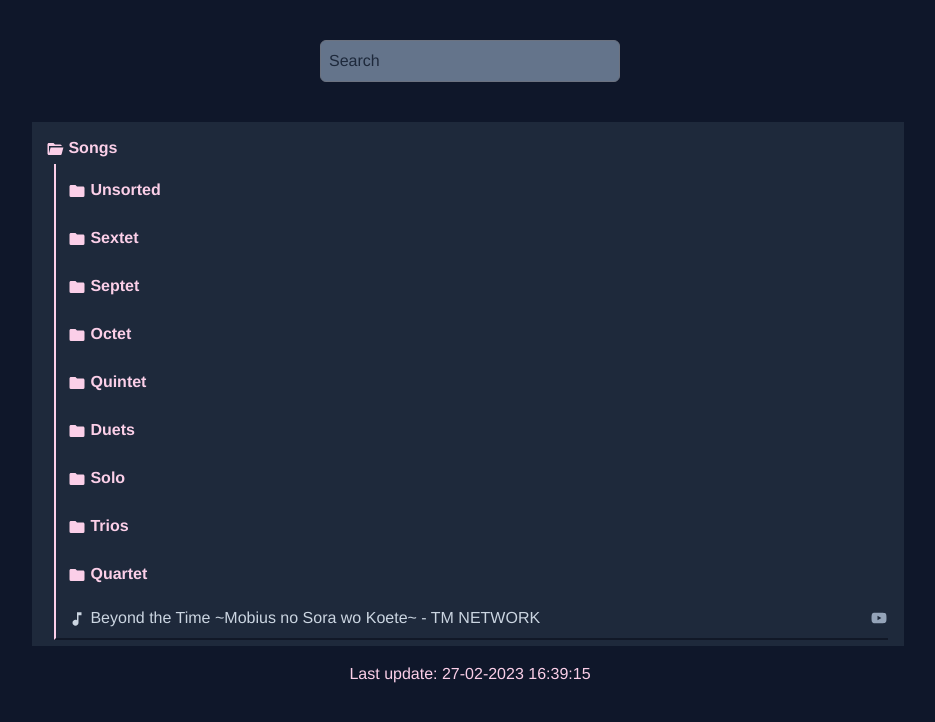
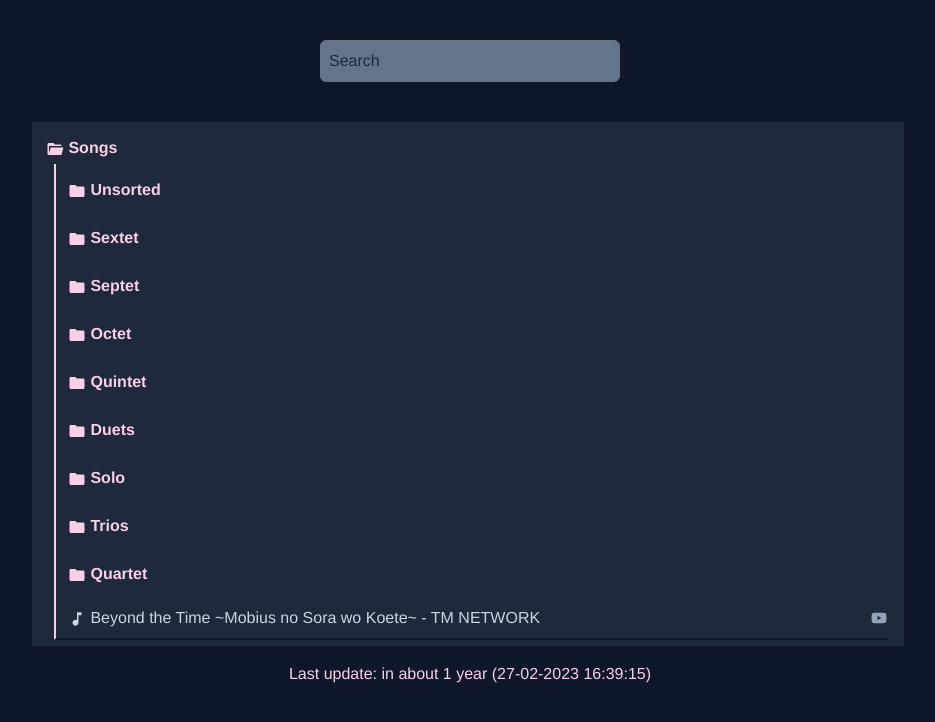
Before and after one commit to pink-papaya/the-papayas, a Vue app: page / in a window 1280 px wide. Shown: the top 722 px of the page, without its empty margins (170-1105 px from the left). Built offline with nearby package versions, Linux system fonts and the light colour scheme.

Commit message:
feat: Add readable time distance since last update

```diff
--- a/src/components/SongLIst.vue
+++ b/src/components/SongLIst.vue
@@ -15,7 +15,7 @@
   >
 
   <footer class="text-shadow px-2 py-4 text-pink-200">
-    Last update: {{ createdAt }}
+    Last update: {{ timeSinceCreate }} ({{ createdAt }})
   </footer>
 </template>
 
@@ -23,7 +23,7 @@
 import { ref, watch } from 'vue';
 import cloneDeep from 'lodash/cloneDeep';
 import debounce from 'lodash/debounce';
-import { format } from 'date-fns';
+import { format, formatDistance } from 'date-fns';
 import FileTree from './FileTree.vue';
 import songData from '../assets/songs.json';
 import { Folder, Collection } from '../types';
@@ -31,6 +31,9 @@ import { Folder, Collection } from '../types';
 const query = ref('');
 
 const createdAt = format(songData.createdAt, 'dd-MM-yyyy HH:mm:ss');
+const timeSinceCreate = formatDistance(songData.createdAt, Date.now(), {
+  addSuffix: true,
+});
 
 const filteredItems = ref(cloneDeep(songData.data as Collection));
 
```
